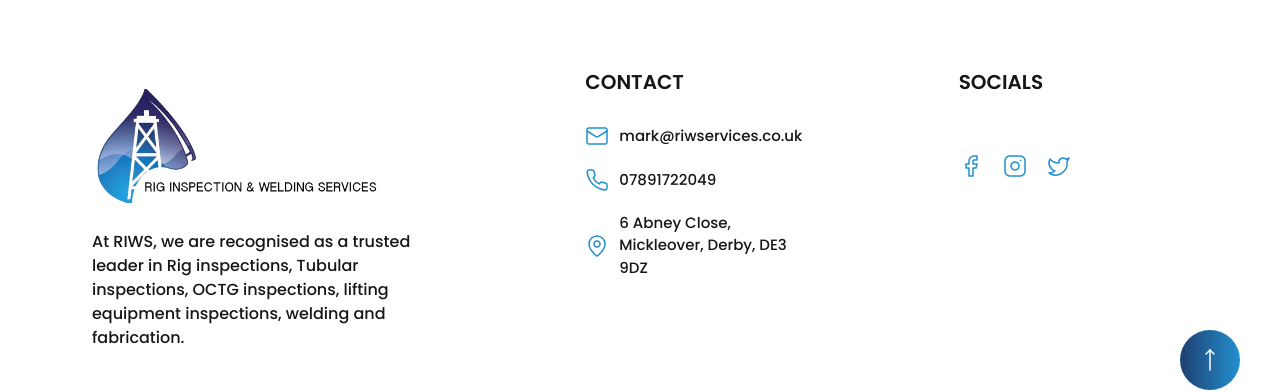
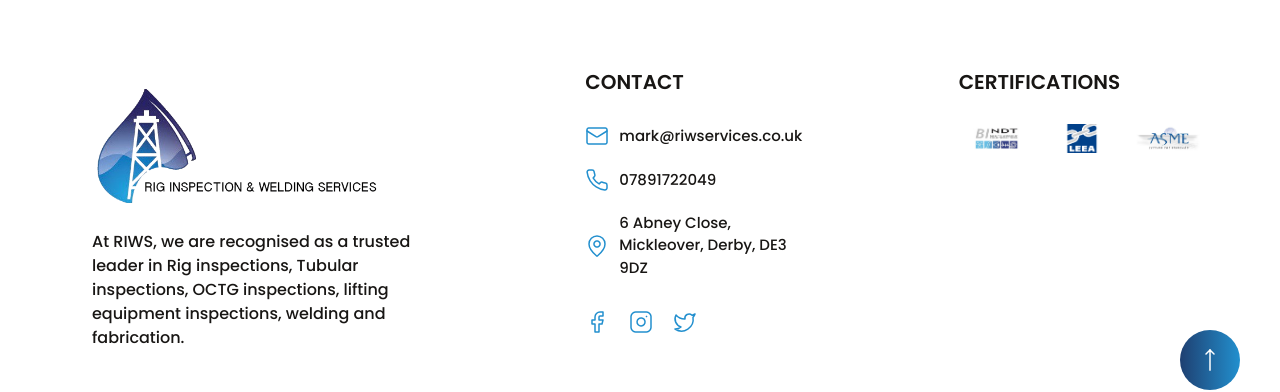
Before and after one commit to MuhammadAnasAlvi18/RIG, a plain HTML site: page services.html in a window 1280 px wide. Shown: the part 6251-6643 px from the top of the page. Drawn offline with nearby package versions, Linux system fonts and the light colour scheme.

Commit message:
final changes

```diff
--- a/services.html
+++ b/services.html
@@ -336,15 +336,20 @@
                                 <li><a href="tel:07891722049"><img src="./images/phone-blue.png" alt="phone"> 07891722049</a></li>
                                 <li><a href="javascript:void(0)"><img src="./images/pin.png" alt="pin"> 6 Abney Close, Mickleover, Derby, DE3 9DZ</a></li>
                             </ul>
+                            <div class="footer-icons">
+                                <a href="javascript:void(0)"><img src="./images/facebook.png" alt="facebook"></a>
+                                <a href="javascript:void(0)"><img src="./images/instagram.png" alt="insta"></a>
+                                <a href="javascript:void(0)"><img src="./images/twitter.png" alt="twitter"></a>
+                            </div>
                         </div>
                     </div>
                     <div class="col-lg-4" data-aos="fade-left" data-aos-duration="1000">
                         <div class="footer-social footer-menu">
-                            <h4>Socials</h4>
-                            <div class="footer-icons">
-                                <a href="javascript:void(0)"><img src="./images/facebook.png" alt="facebook"></a>
-                                <a href="javascript:void(0)"><img src="./images/instagram.png" alt="insta"></a>
-                                <a href="javascript:void(0)"><img src="./images/twitter.png" alt="twitter"></a>
+                            <h4>Certifications</h4>
+                            <div class="footer-certifications">
+                                <img src="./images/TR1.png" alt="TR1">
+                                <img src="./images/TR2.png" alt="TR1">
+                                <img src="./images/TR3.png" alt="TR1">
                             </div>
                         </div>
                     </div>
```
Also changed, not shown: about-us.html (+22 -7 lines), contact-us.html (+10 -5 lines).
